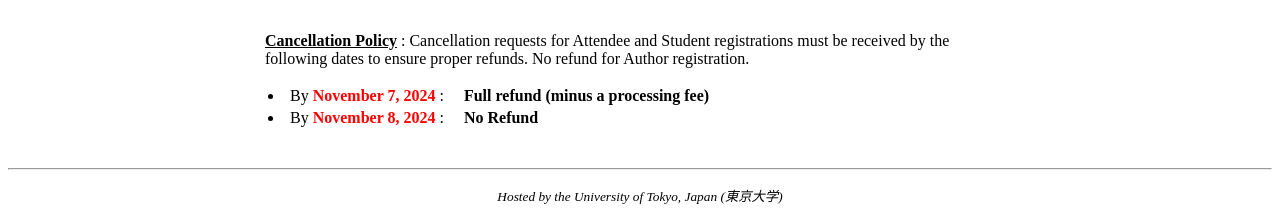
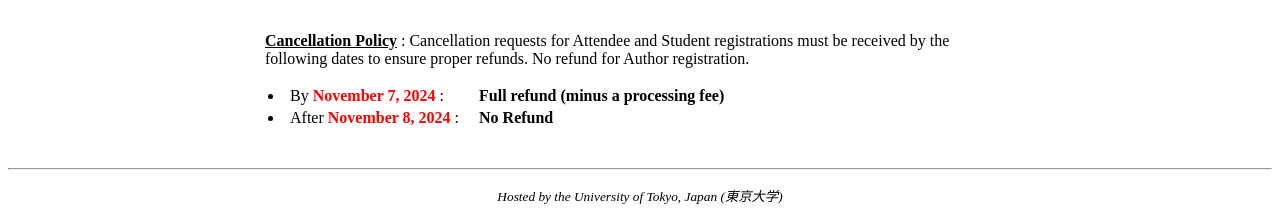
Before and after one commit to icea-conf/2024, a Jekyll site: the page built from registration/index.html, in a window 1280 px wide. Shown: the part 1388-1606 px from the top of the page. Built offline with Jekyll 4.4.1, drawn with Linux system fonts in a browser that asks for light colours.

Commit message:
update refund policy

```diff
--- a/registration/index.html
+++ b/registration/index.html
@@ -202,7 +202,7 @@
                        </tr>
                        <tr>
                            <td>
-                               <li>By <b style="color: #FF0000">November 8, 2024</b> :</li>
+                               <li>After <b style="color: #FF0000">November 8, 2024</b> :</li>
                            </td>
                            <td>
                                <b>&nbsp; &nbsp; No Refund</b>
```
